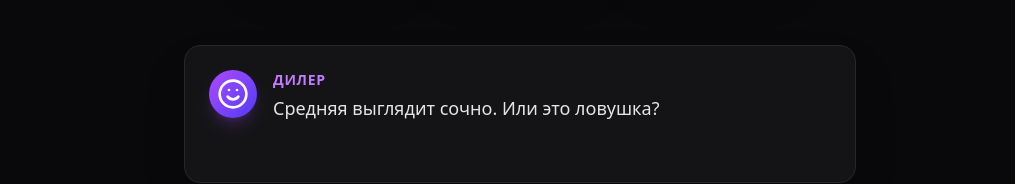
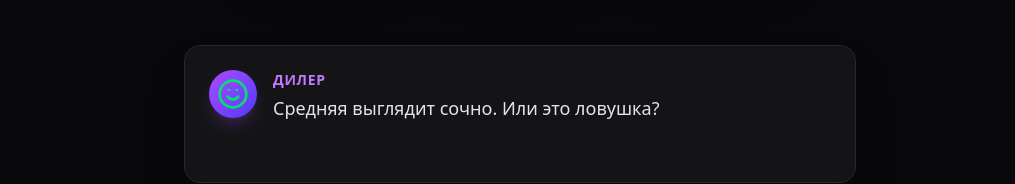
Before and after one commit to playkore/playmonte, a React (Vite) app: page / in a window 1280 px wide. Shown: the part 488-672 px from the top of the page, without its empty margins (120-1135 px from the left). Built offline with nearby package versions, Linux system fonts and the light colour scheme.

Commit message:
Set dealer icon based on mood

```diff
--- a/package.json
+++ b/package.json
@@ -4,7 +4,7 @@
   "version": "0.0.0",
   "type": "module",
   "scripts": {
-    "dev": "vite --port=3000 --host=0.0.0.0",
+    "dev": "vite --port=3023 --host=0.0.0.0",
     "build": "vite build",
     "preview": "vite preview",
     "clean": "rm -rf dist",
--- a/src/App.tsx
+++ b/src/App.tsx
@@ -2,6 +2,7 @@ import { BalanceDisplay } from './components/BalanceDisplay';
 import { Card } from './components/Card';
 import { DealerDialog } from './components/DealerDialog';
 import { useTrollMonteGame } from './game/useTrollMonteGame';
+
 
 export default function App() {
   const {
@@ -9,9 +10,10 @@ export default function App() {
     winningCard,
     selectedCard,
     revealedCards,
-    dealerMessage,
+     dealerMood,
     gameState,
     dialogButtons,
+    dealerMessage,
     selectCard,
     handleDialogAction,
   } = useTrollMonteGame();
@@ -41,11 +43,12 @@ export default function App() {
           ))}
         </div>
 
-        <DealerDialog
-          message={dealerMessage}
-          buttons={dialogButtons}
-          onAction={handleDialogAction}
-        />
+<DealerDialog
+           message={dealerMessage}
+           buttons={dialogButtons}
+           onAction={handleDialogAction}
+           mood={dealerMood}
+         />
       </main>
     </div>
   );
--- a/src/components/DealerDialog.tsx
+++ b/src/components/DealerDialog.tsx
@@ -1,21 +1,33 @@
 import { AnimatePresence, motion } from 'motion/react';
-import { Smile } from 'lucide-react';
+import { Smile, Skull, Angry } from 'lucide-react';
 
-import type { DialogAction, DialogButton } from '../game/types';
+import type { DialogAction, DialogButton, DealerMood } from '../game/types';
 
 type DealerDialogProps = {
   message: string;
   buttons: DialogButton[];
   onAction: (action: DialogAction) => void;
-};
+  mood: DealerMood;
+ };
 
-export function DealerDialog({ message, buttons, onAction }: DealerDialogProps) {
+
+export function DealerDialog({ message, buttons, onAction, mood }: DealerDialogProps) {
+  const moodIcon = (() => {
+    switch (mood) {
+      case 'smug':
+        return <Smile className="h-8 w-8 text-green-400" />;
+      case 'predatory':
+        return <Skull className="h-8 w-8 text-red-600" />;
+      case 'chaotic':
+        return <Angry className="h-8 w-8 text-yellow-300" />;
+      default:
+        return <Smile className="h-8 w-8 text-green-400" />;
+    }
+  })();
   return (
     <div className="w-full max-w-2xl mx-auto mt-4 sm:mt-8 p-6 bg-zinc-900/80 backdrop-blur-md rounded-2xl border border-zinc-800 shadow-2xl">
       <div className="flex items-start gap-4">
-        <div className="w-12 h-12 rounded-full bg-gradient-to-br from-purple-500 to-indigo-600 flex items-center justify-center flex-shrink-0 shadow-lg shadow-purple-500/20">
-          <Smile className="w-8 h-8 text-white" />
-        </div>
+<div className="w-12 h-12 rounded-full bg-gradient-to-br from-purple-500 to-indigo-600 flex items-center justify-center flex-shrink-0 shadow-lg shadow-purple-500/20">{moodIcon}</div>
 
         <div className="flex-1">
           <h3 className="text-purple-400 font-bold text-sm mb-1 uppercase tracking-wider">Дилер</h3>
--- a/src/game/useTrollMonteGame.ts
+++ b/src/game/useTrollMonteGame.ts
@@ -1,15 +1,17 @@
 import { useEffect, useState } from 'react';
 
 import {
-  createInitialMachineState,
-  dispatchMachineEvent,
-  getViewModel,
-} from './gameEngine';
+   createInitialMachineState,
+   dispatchMachineEvent,
+   getViewModel,
+   deriveDealerMood,
+ } from './gameEngine';
 import type { CardIndex, DialogAction } from './types';
 
 export function useTrollMonteGame() {
   const [machineState, setMachineState] = useState(() => createInitialMachineState());
   const viewModel = getViewModel(machineState);
+  const dealerMood = deriveDealerMood(viewModel.coins, machineState.context.stats.streak);
 
   useEffect(() => {
     if (!machineState.pendingAutoTransition) {
@@ -72,6 +74,6 @@ export function useTrollMonteGame() {
     selectCard,
     cancelSelection,
     handleDialogAction,
-    resetGame,
+    dealerMood,
   };
 }
```
